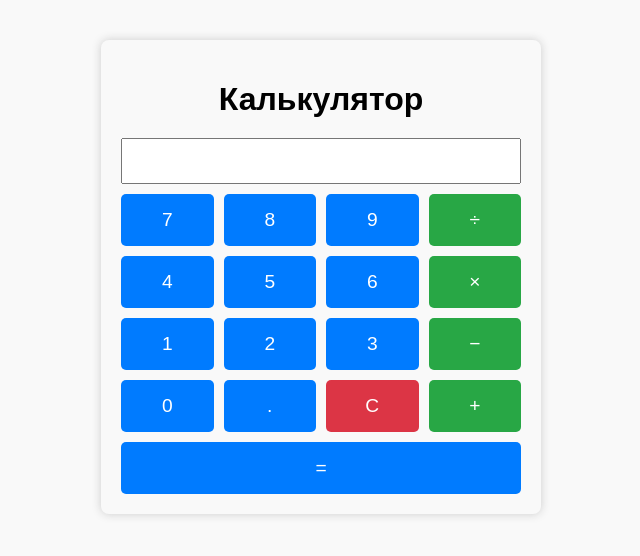
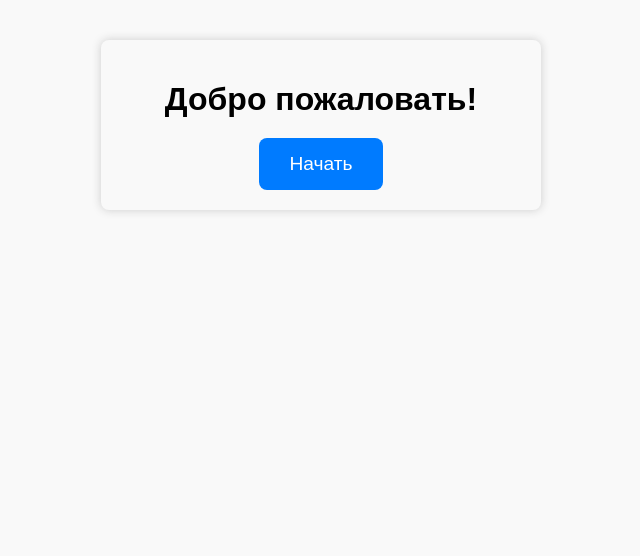
Before and after one commit to Drawlist/Ilastika, a plain HTML site: page index.html in a window 1280 px wide. Shown: the whole page, without its empty margins (319-959 px from the left). Drawn offline with Linux system fonts and the light colour scheme.

Commit message:
Update index.html

```diff
--- a/index.html
+++ b/index.html
@@ -3,7 +3,7 @@
 <head>
   <meta charset="UTF-8" />
   <meta name="viewport" content="width=device-width, initial-scale=1" />
-  <title>Калькулятор</title>
+  <title>Калькулятор с меню</title>
   <style>
     body {
       font-family: Arial, sans-serif;
@@ -13,10 +13,28 @@
       background: #f9f9f9;
       border-radius: 8px;
       box-shadow: 0 0 10px #ccc;
+      text-align: center;
     }
     h1 {
-      text-align: center;
       margin-bottom: 20px;
+    }
+    button {
+      padding: 15px 30px;
+      font-size: 1.2em;
+      cursor: pointer;
+      border: none;
+      border-radius: 8px;
+      background-color: #007bff;
+      color: white;
+      transition: background-color 0.2s;
+    }
+    button:hover {
+      background-color: #0056b3;
+    }
+    #calculator {
+      display: none;
+      margin-top: 20px;
+      text-align: left;
     }
     input[type="text"] {
       width: 100%;
@@ -30,7 +48,7 @@
       grid-template-columns: repeat(4, 1fr);
       gap: 10px;
     }
-    button {
+    .buttons button {
       padding: 15px;
       font-size: 1.2em;
       cursor: pointer;
@@ -40,27 +58,30 @@
       color: white;
       transition: background-color 0.2s;
     }
-    button:hover {
+    .buttons button:hover {
       background-color: #0056b3;
     }
-    button.operator {
+    .buttons button.operator {
       background-color: #28a745;
     }
-    button.operator:hover {
+    .buttons button.operator:hover {
       background-color: #1e7e34;
     }
-    button.clear {
+    .buttons button.clear {
       background-color: #dc3545;
     }
-    button.clear:hover {
+    .buttons button.clear:hover {
       background-color: #a71d2a;
     }
   </style>
 </head>
 <body>
 
-  <h1>Калькулятор</h1>
+  <h1>Добро пожаловать!</h1>
 
+  <button id="startBtn">Начать</button>
+
+  <div id="calculator">
     <input type="text" id="display" readonly />
 
     <div class="buttons">
@@ -86,9 +107,17 @@
 
       <button style="grid-column: span 4;" onclick="calculate()">=</button>
     </div>
+  </div>
 
 <script>
+  const startBtn = document.getElementById('startBtn');
+  const calculator = document.getElementById('calculator');
   const display = document.getElementById('display');
+
+  startBtn.addEventListener('click', () => {
+    startBtn.style.display = 'none';  // скрываем кнопку
+    calculator.style.display = 'block'; // показываем калькулятор
+  });
 
   function appendNumber(num) {
     if (display.value === '0' && num !== '.') {
@@ -100,7 +129,6 @@
 
   function appendOperator(op) {
     if (display.value === '') return;
-    // Не даем вставить два оператора подряд
     const lastChar = display.value.slice(-1);
     if ('+-*/'.includes(lastChar)) {
       display.value = display.value.slice(0, -1) + op;
@@ -115,7 +143,6 @@
 
   function calculate() {
     try {
-      // eslint-disable-next-line no-eval
       const result = eval(display.value);
       display.value = result;
     } catch (e) {
```
Lines whose indentation alone changed are shown as unchanged.
